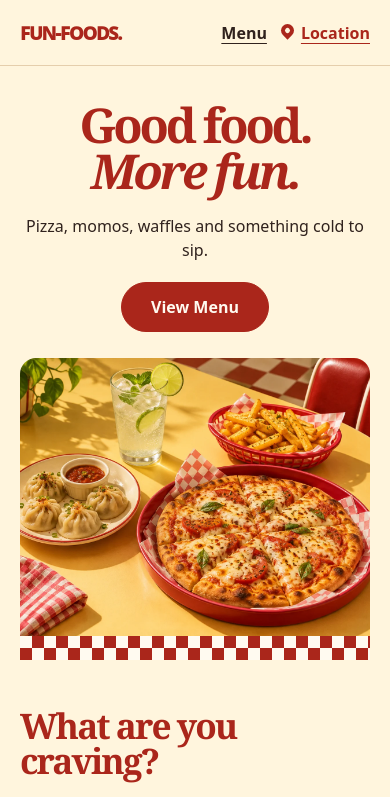
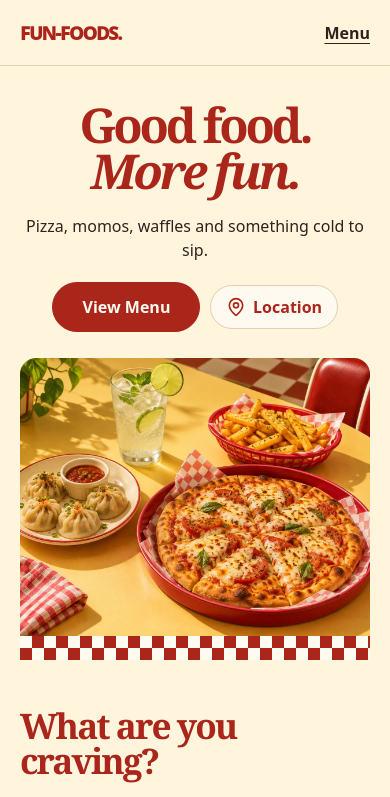
Before and after one commit to balarooty/fun-foods, a plain HTML site: page index.html in a window 390 px wide. Shown: the top 797 px of the page. Drawn offline with Linux system fonts and the light colour scheme.

Commit message:
Give the location pin a dedicated mobile layout

```diff
--- a/assets/site.css
+++ b/assets/site.css
@@ -45,37 +45,33 @@ h1, h2 { font-family: var(--display); color: var(--red); }
   text-underline-offset: .27em;
 }
 .site-header nav a[aria-current] { color: var(--red); }
-.site-header nav { display: flex; align-items: center; gap: clamp(12px, 3vw, 24px); }
-.location-link { gap: 5px; color: var(--red); }
-.location-pin {
-  position: relative;
-  width: 13px;
-  height: 13px;
-  flex: 0 0 13px;
-  margin: -4px 2px 0;
-  border-radius: 50% 50% 50% 0;
-  background: currentColor;
-  transform: rotate(-45deg);
+.location-link {
+  display: inline-flex;
+  align-items: center;
+  gap: .45em;
+  min-height: 44px;
+  padding: .45em .9em;
+  border: 1px solid var(--line);
+  border-radius: 999px;
+  color: var(--red);
+  background: var(--paper);
+  font-weight: 750;
+  text-decoration: none;
 }
-.location-pin::after {
-  content: "";
-  position: absolute;
-  inset: 4px;
-  border-radius: 50%;
-  background: var(--cream);
-}
+.location-link:hover { border-color: var(--red); }
+.location-link svg { flex: none; }
 .hero-copy { text-align: center; padding: clamp(36px, 7vw, 94px) 0 clamp(26px, 5vw, 54px); }
 .hero h1 { font-size: clamp(3rem, 8.1vw, 6.7rem); line-height: .96; letter-spacing: -.067em; }
 .hero h1 > * { display: inline-block; }
 .hero h1 em { font-weight: inherit; }
 .hero p { margin: 20px auto 0; max-width: 26rem; font-size: clamp(1rem, 2vw, 1.18rem); line-height: 1.5; }
+.hero-actions { display: flex; flex-wrap: wrap; align-items: center; justify-content: center; gap: 10px; margin-top: 20px; }
 .button {
   display: inline-flex;
   align-items: center;
   justify-content: center;
   min-height: 50px;
   min-width: 148px;
-  margin-top: 20px;
   padding: .7rem 1.55rem;
   border: 1px solid var(--red);
   border-radius: 999px;
@@ -106,9 +102,10 @@ h1, h2 { font-family: var(--display); color: var(--red); }
 .highlights .image-note { margin-top: 24px; }
 .site-footer { border-top: 1px solid var(--line); background: #f8e9c9; }
 .footer-inner { min-height: 88px; flex-wrap: wrap; padding-block: 10px; }
-.visit-details { display: flex; flex-direction: column; gap: 4px; font-size: .95rem; line-height: 1.5; }
+.visit-details { display: flex; min-width: 0; flex-direction: column; gap: 4px; font-size: .95rem; line-height: 1.5; }
 .visit-details address { max-width: 36ch; font-style: normal; }
 .menu-intro { padding: clamp(30px, 6vw, 68px) 0 clamp(25px, 4vw, 54px); }
+.menu-intro .shell { display: flex; flex-wrap: wrap; align-items: center; justify-content: space-between; gap: 12px 24px; }
 .menu-intro h1 { font-size: clamp(3.7rem, 10vw, 7rem); letter-spacing: -.075em; line-height: .92; }
 .menu-intro h1 span { color: var(--deep-red); }
 .menu-nav {
@@ -195,6 +192,7 @@ details[open] .chevron { transform: rotate(225deg); margin: 4px 3px 0 2px; }
   .menu-page .shell { width: calc(100% - 32px); }
   .menu-page .header-inner { min-height: 55px; }
   .menu-intro { padding-block: 20px 18px; }
+  .menu-intro .shell { flex-direction: column; align-items: flex-start; }
   .menu-intro h1 { font-size: clamp(2.8rem, 11vw, 4.4rem); }
   .category-links { display: none; }
   .category-picker { display: block; padding-block: 7px; }
--- a/index.html
+++ b/index.html
@@ -16,7 +16,6 @@
       <a href="/fun-foods/" class="wordmark" aria-label="FUN-FOODS home">FUN-FOODS<span aria-hidden="true">.</span></a>
       <nav aria-label="Main">
         <a href="/fun-foods/menu/">Menu</a>
-        <a class="location-link" href="https://maps.app.goo.gl/gVpVeffj22JAxFXu9" aria-label="Location on Google Maps"><span class="location-pin" aria-hidden="true"></span>Location</a>
       </nav>
     </div>
   </header>
@@ -25,7 +24,16 @@
       <div class="shell hero-copy">
         <h1 id="hero-title"><span>Good food.</span> <em>More fun.</em></h1>
         <p>Pizza, momos, waffles and something cold to sip.</p>
-        <a class="button" href="/fun-foods/menu/">View Menu</a>
+        <div class="hero-actions">
+          <a class="button" href="/fun-foods/menu/">View Menu</a>
+          <a class="location-link" href="https://maps.app.goo.gl/gVpVeffj22JAxFXu9" aria-label="Location on Google Maps">
+    <svg aria-hidden="true" width="20" height="20" viewBox="0 0 24 24" fill="none" stroke="currentColor" stroke-width="2" stroke-linecap="round" stroke-linejoin="round">
+      <path d="M20 10c0 5-5.5 10.2-7.4 11.8a1 1 0 0 1-1.2 0C9.5 20.2 4 15 4 10a8 8 0 0 1 16 0z"/>
+      <circle cx="12" cy="10" r="3"/>
+    </svg>
+    Location
+  </a>
+        </div>
       </div>
       <div class="shell hero-frame"><img class="hero-photo" src="/fun-foods/assets/hero.webp" alt="Illustration of pizza, steamed momos, fries and an iced lime drink" width="1440" height="960" fetchpriority="high"><div class="checker" aria-hidden="true"></div></div>
     </section>
```
Also changed, not shown: menu/index.html (+7 -1 lines).
